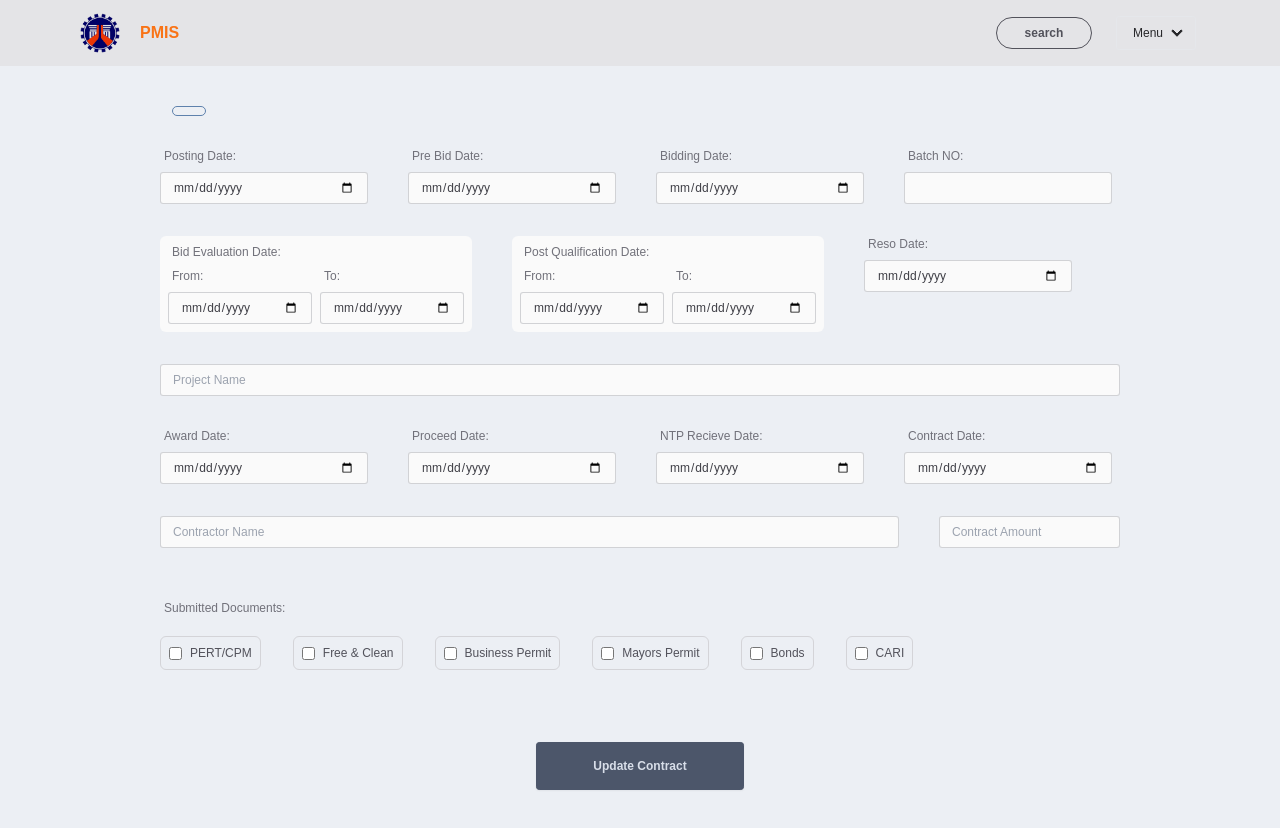
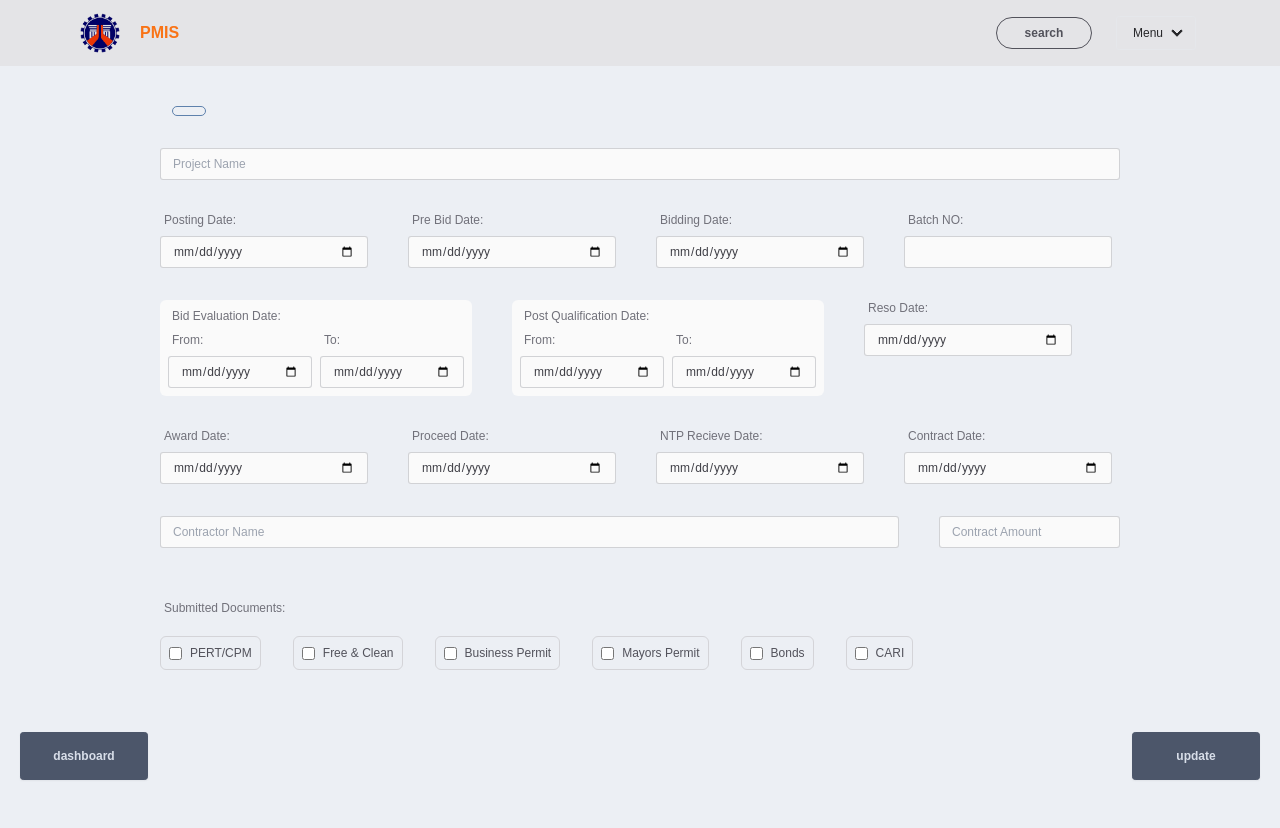
Before and after one commit to AllenCortuna/project-status, a Next.js app: page /update-contract/1 in a window 1280 px wide. After the commit the page ends 800 px from the top, so only its background shows below. Built offline with nearby package versions, Linux system fonts and the light colour scheme; no server answers; the database is empty; a web font is replaced by a local one.

Commit message:
change update layout

```diff
--- a/app/globals.css
+++ b/app/globals.css
@@ -42,13 +42,13 @@ body {
 /* Scrollbar track */
 ::-webkit-scrollbar-track {
   background: #eceff4;
-  border-radius: 10px;
+  border-radius: 8px;
 }
 
 /* Scrollbar thumb */
 ::-webkit-scrollbar-thumb {
   background: #516f95;
-  border-radius: 10px;
+  border-radius: 8px;
 }
 
 /* Scrollbar thumb on hover */
--- a/app/layout.js
+++ b/app/layout.js
@@ -12,7 +12,7 @@ export const metadata = {
 export default function RootLayout({ children }) {
   return (
     <html lang="en">
-      <body className={`${font.className}`}>
+      <body className={`${font.className} flex flex-col w-screen h-screen`}>
         <Navbar />
         <main>
         {children}
--- a/app/search-contracts/page.js
+++ b/app/search-contracts/page.js
@@ -78,7 +78,7 @@ const SearchContracts = () => {
           onChange={(e) => setStatus(e.target.value)}
           className="custom-input"
         >
-          <option value="">Status</option>
+          <option value="">🔽 Status</option>
           <option value="posted">Posted</option>
           <option value="awarded">Awarded</option>
           <option value="proceed">Proceed</option>
@@ -133,9 +133,9 @@ const SearchContracts = () => {
                     <td>
                       <span className="btn btn-primary btn-sm text-xs text-white">
                         {isLogin ? (
-                          <Link href={`/update-contract/${info._id}`}>Update</Link>
+                          <Link href={`/update-contract/${info._id}`}>update</Link>
                         ) : (
-                          <Link href={`/contract-info/${info._id}`}>Details</Link>
+                          <Link href={`/contract-info/${info._id}`}>details</Link>
                         )}
                       </span>
                     </td>
--- a/app/update-contract/[id]/page.js
+++ b/app/update-contract/[id]/page.js
@@ -6,6 +6,7 @@ import { errorToast } from "@/config/toast";
 import { useRouter } from "next/navigation";
 import Loading from "@/app/component/Loading";
 import Evaluation from "./Evaluation";
+import Link from "next/link";
 
 const UpdateContract = (params) => {
   const id = params.params.id;
@@ -124,6 +125,18 @@ const UpdateContract = (params) => {
               {data?.status}
             </div>
           </span>
+          {/* name */}
+          <div className="flex gap-10">
+            <input
+              type="text"
+              autoComplete="off"
+              className="custom-input w-full"
+              name="projectName"
+              placeholder="Project Name"
+              value={data?.projectName}
+              onChange={handleData}
+            />
+          </div>
           {/* advertisement date */}
           <div className="flex gap-10">
             <span className="gap-2 flex flex-col">
@@ -170,19 +183,8 @@ const UpdateContract = (params) => {
             </span>
           </div>
           {/* evaluation */}
-          <Evaluation data={data} handleData={handleData}/>
-          {/* name */}
-          <div className="flex gap-10">
-            <input
-              type="text"
-              autoComplete="off"
-              className="custom-input w-full"
-              name="projectName"
-              placeholder="Project Name"
-              value={data?.projectName}
-              onChange={handleData}
-            />
-          </div>
+          <Evaluation data={data} handleData={handleData} />
+
           {/* award date */}
           <div className="flex gap-10">
             <span className="gap-2 flex flex-col">
@@ -313,12 +315,20 @@ const UpdateContract = (params) => {
             type="submit"
             className={`btn ${
               isLoading ? "btn-disable" : "btn-neutral"
-            } text-xs mt-10 w-52 mx-auto`}
+            } text-xs mt-10 w-32 mx-auto fixed bottom-5 right-5`}
             disabled={isLoading}
             onClick={handleSubmit}
           >
-            {isLoading ? "Loading..." : "Update Contract"}
+            {isLoading ? "Loading..." : "update"}
           </button>
+          <Link
+            className={`btn ${
+              isLoading ? "btn-disable" : "btn-neutral"
+            } text-xs mt-10 w-32 mx-auto fixed bottom-5 left-5`}
+            href={"/"}
+          >
+            {isLoading ? "Loading..." : "dashboard"}
+          </Link>
         </form>
       )}
     </div>
```
